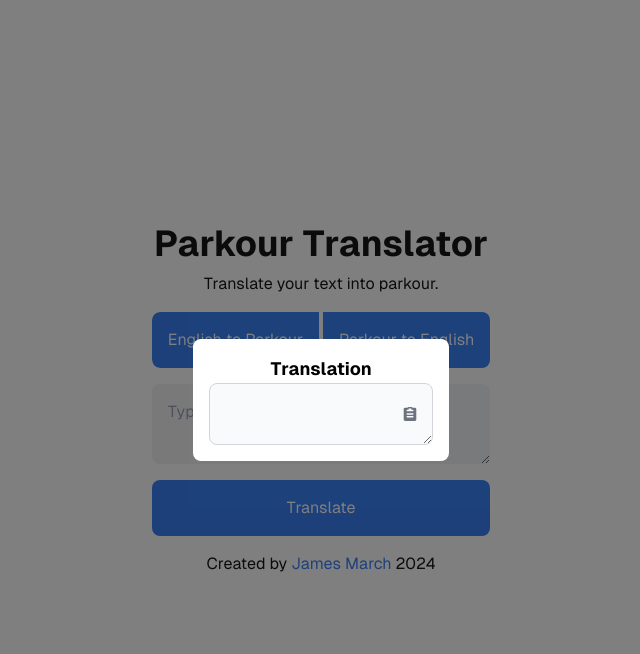
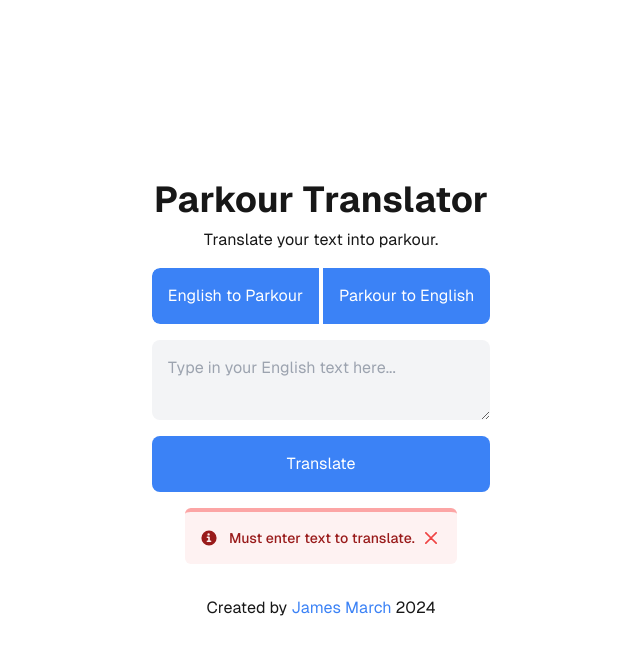
Before and after one commit to Fokkos/parkour-translation, a Next.js app in the folder parkour/: page / in a window 1280 px wide. Both pictures are taken after a click on the button "Translate". Shown: the top 654 px of the page, without its empty margins (319-959 px from the left). Built offline with nearby package versions, Linux system fonts and the light colour scheme.

Commit message:
null input fixed

```diff
--- /dev/null
+++ b/parkour/src/app/ui/alert.tsx
@@ -0,0 +1,28 @@
+"use client"
+
+export default function Alert() {
+    return (
+    <div id="danger-alert"  className="hidden items-center p-4 mb-4 text-red-800 border-t-4 border-red-300 bg-red-50 dark:text-red-400 dark:bg-gray-800 dark:border-red-800 max-w-[400px] rounded-md my-4" role="alert">
+        <svg className="flex-shrink-0 w-4 h-4" aria-hidden="true" xmlns="http://www.w3.org/2000/svg" fill="currentColor" viewBox="0 0 20 20">
+        <path d="M10 .5a9.5 9.5 0 1 0 9.5 9.5A9.51 9.51 0 0 0 10 .5ZM9.5 4a1.5 1.5 0 1 1 0 3 1.5 1.5 0 0 1 0-3ZM12 15H8a1 1 0 0 1 0-2h1v-3H8a1 1 0 0 1 0-2h2a1 1 0 0 1 1 1v4h1a1 1 0 0 1 0 2Z"/>
+        </svg>
+        <div id="alert-text" className="ms-3 text-sm font-medium">
+            Error
+        </div>
+        <button type="button" className="ms-auto -mx-1.5 -my-1.5 bg-red-50 text-red-500 rounded-lg focus:ring-2 focus:ring-red-400 p-1.5 hover:bg-red-200 inline-flex items-center justify-center h-8 w-8 dark:bg-gray-800 dark:text-red-400 dark:hover:bg-gray-700"  data-dismiss-target="#danger-alert" aria-label="Close"
+        onClick={() => {
+            const alert = document.getElementById("danger-alert") as HTMLDivElement | "";
+            if (alert) {
+                alert.style.display = "none";
+            } else {
+                console.log("Alert not found.");
+            }
+          }}>
+        <span className="sr-only">Dismiss</span>
+        <svg className="w-3 h-3" aria-hidden="true" xmlns="http://www.w3.org/2000/svg" fill="none" viewBox="0 0 14 14">
+            <path stroke="currentColor" strokeLinecap="round" strokeLinejoin="round" strokeWidth="2" d="m1 1 6 6m0 0 6 6M7 7l6-6M7 7l-6 6"/>
+        </svg>
+        </button>
+    </div>
+    )
+}
--- a/parkour/src/app/ui/translator.tsx
+++ b/parkour/src/app/ui/translator.tsx
@@ -3,6 +3,7 @@ import { clsx } from 'clsx';
 import React from 'react';
 import { parkourTranslate } from '../util/parkourTranslate';
 import CopyInput from './copyInput';
+import Alert from './alert';
 
 export default function Translator() {
 
@@ -46,23 +47,43 @@ export default function Translator() {
           className="p-4 bg-blue-500 text-white rounded-lg"
           onClick={() => {
             const inputElement = document.getElementById("translator-text") as HTMLInputElement | "";
+            let error = false;
             if (!inputElement) {
               console.log("Input element not found.");
               return;
             }
-            setTranslation(parkourTranslate(mode, inputElement.value));
+            const translatedInput = parkourTranslate(mode, inputElement.value);
+            setTranslation(translatedInput);
+            if (translatedInput === "") {
+              let dangerAlert = document.getElementById("danger-alert") as HTMLDivElement | "";
+              if (dangerAlert) {
+                dangerAlert.style.display = "flex";
+                error = true;
+                // Create a text node with the error message
+                let alertText = document.getElementById("alert-text") as HTMLDivElement | "";
+                if (alertText) {
+                  alertText.innerHTML = "Must enter text to translate.";
+                } else {
+                  console.log("Alert text not found.");
+                }
+
+              } else {
+                console.log("Alert not found.");
+              }
+
+            }
             // TODO Deal with undefined parkour to english (e.g. _AAA_ input)
             const modal = document.getElementById("modal") as HTMLDivElement | "";
-            if (modal) {
+            if (modal && !error) {
               modal.style.display = "block";
-            } else {
-              console.log("Modal not found.");
             }
           }}
         >
           Translate
         </button>
     </form>
+
+    <Alert/>
 
     <div
       id="modal"
@@ -77,7 +98,7 @@ export default function Translator() {
       }}
     >
       <div className="flex items-center justify-center fixed inset-0">
-        <div className="bg-white p-4 rounded-lg w-1/5">
+        <div className="bg-white p-4 rounded-lg w-1/5 min-w-[320px]">
           <div className="flex items-center justify-center">
             <h1 className="text-black text-lg font-bold">Translation</h1>
           </div>
--- a/parkour/src/app/util/parkourTranslate.ts
+++ b/parkour/src/app/util/parkourTranslate.ts
@@ -1,4 +1,8 @@
 export function parkourTranslate(mode: string, text: string): string {
+
+    if (text === "") {
+        return "";
+    }
 
     const englishToParkour: Record<string, string> = {
         A: "_",
@@ -100,15 +104,12 @@ export function parkourTranslate(mode: string, text: string): string {
         // then add the character to the final string
         let temp = "";
         for (let i = 0; i < topLine.length; i++) {
-            console.log("loop ", i);
-
             let char = topLine[i];
 
             if (char === " ") {
                 char = bottomLine[i];
             }
             temp += char;
-            console.log("temp ", temp);
             // if temp is in the dictionary, continue
             if (parkourToEnglishTop[temp]) {
                 continue;
@@ -120,12 +121,9 @@ export function parkourTranslate(mode: string, text: string): string {
                 if (parkourToEnglishTop[temp.slice(0, -1)]) {
                     if (topLine[i-1] === " ") {
                         english += parkourToEnglishBottom[temp.slice(0, -1)];
-                        console.log("bottom", temp.slice(0, -1));
                     } else {
                         english += parkourToEnglishTop[temp.slice(0, -1)];
-                        console.log("top", temp.slice(0, -1));
                     }
-                    console.log(english);
                     temp = char;
                 }
                 continue;
@@ -133,13 +131,11 @@ export function parkourTranslate(mode: string, text: string): string {
             }
         }
 
-        console.log("END temp ", temp);
+        // add the last character
         if (topLine.slice(-1) === " ") {
             english += parkourToEnglishBottom[temp];
-            console.log("bottom", temp);
         } else {
             english += parkourToEnglishTop[temp];
-            console.log("top", temp);
         }
 
         return english;
```
